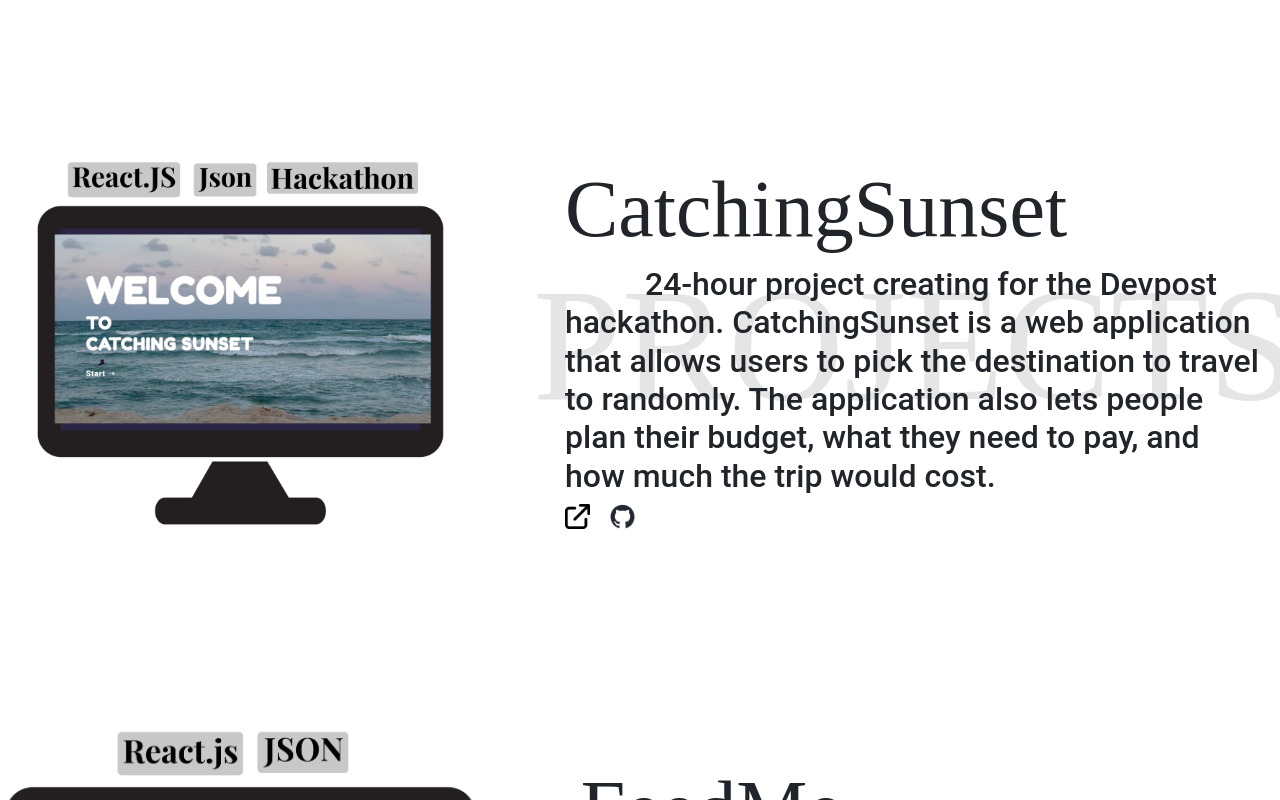
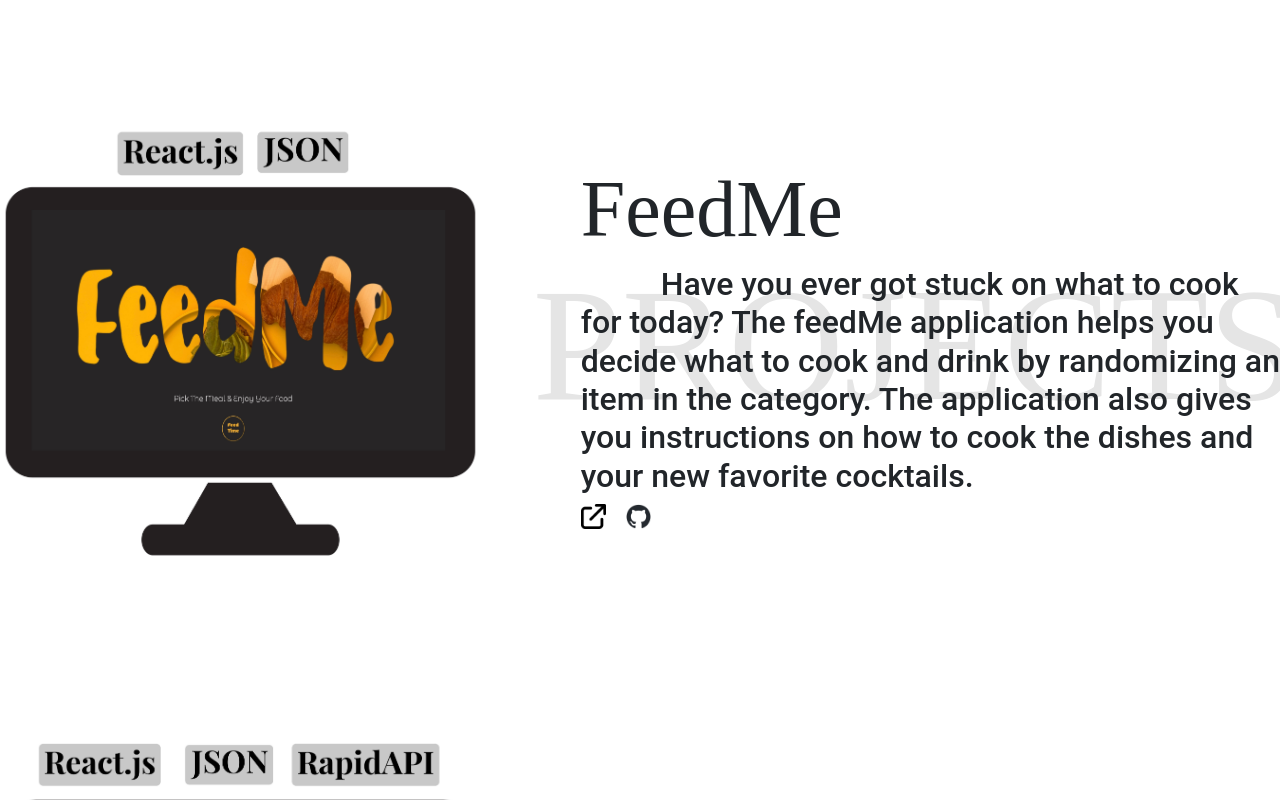
Before and after one commit to Thiratikan/Portfolio, a React (Create React App) app: page / in a window 1280 px wide. Shown: the part 1900-2700 px from the top of the page. Built offline with nearby package versions, Linux system fonts and the light colour scheme; a web font is replaced by a local one.

Commit message:
update footer and project

```diff
--- a/src/Component/projectsData.json
+++ b/src/Component/projectsData.json
@@ -1,20 +1,10 @@
 {
   "data": [
-    {
-      "id": 0,
-      "title": "CatchingSunset",
-      "imgcover": "./images/covers/catchingsunset.jpg",
-      "desc": "24-hour project creating for the Devpost hackathon. CatchingSunset is a web application that allows users to pick the destination to travel to randomly. The application also lets people plan their budget, what they need to pay, and how much the trip would cost.",
-      "detail": "",
-      "img": "./images/projectInfo/feedme.JPG",
-      "link": "https://catchingsunset.netlify.app",
-      "github": "https://github.com/Thiratikan/CatchingSunset"
-    },
     {
       "id": 1,
       "title": "FeedMe",
       "imgcover": "./images/covers/feedmeCover.jpg",
-      "desc": "Have you ever got stuck on what to cook for today? The feedMe application helps you decide what to cook and drink by random item in the category. The application also gives you instructions on how to cook the dishes and your new favorite cocktails.",
+      "desc": "Have you ever got stuck on what to cook for today? The feedMe application helps you decide what to cook and drink by randomizing an item in the category. The application also gives you instructions on how to cook the dishes and your new favorite cocktails.",
       "detail": "",
       "img": "./images/projectInfo/feedme.JPG",
       "link": "https://feedmee.netlify.app/",
@@ -32,6 +22,16 @@
     },
     {
       "id": 3,
+      "title": "CatchingSunset",
+      "imgcover": "./images/covers/catchingsunset.jpg",
+      "desc": "24-hour project creating for the Devpost hackathon. CatchingSunset is a web application that allows users to pick the destination to travel to randomly. The application also lets people plan their budget, what they need to pay, and how much the trip would cost.",
+      "detail": "",
+      "img": "./images/projectInfo/feedme.JPG",
+      "link": "https://catchingsunset.netlify.app",
+      "github": "https://github.com/Thiratikan/CatchingSunset"
+    },
+    {
+      "id": 4,
       "title": "RiceMenu",
       "imgcover": "./images/covers/ricemenuCover.jpg",
       "desc": "Menu from Rice restaurant in 14th DC.",
@@ -41,7 +41,7 @@
       "github": "https://github.com/Thiratikan/RiceMenu"
     },
     {
-      "id": 4,
+      "id": 5,
       "title": "SaveIt",
       "imgcover": "./images/covers/saveitCover.jpg",
       "desc": "It is an application that can create a personal account that is able to create a folder and save files such as pictures and store it in firebase.",
@@ -51,7 +51,7 @@
       "github": "https://github.com/Thiratikan/SaveIt"
     },
     {
-      "id": 5,
+      "id": 6,
       "title": "NewsApp",
       "imgcover": "./images/covers/newsappCover.jpg",
       "desc": "Updated everyday tech news that is able to search what you have just heard.",
@@ -61,7 +61,7 @@
       "github": "https://github.com/Thiratikan/NewsAPP"
     },
     {
-      "id": 6,
+      "id": 7,
       "title": "MovieSeat",
       "imgcover": "./images/covers/movieseatCover.JPG",
       "desc": "The web application that lets the users select the seats from the movie theatre.",
@@ -71,20 +71,20 @@
       "github": "https://github.com/Thiratikan/movie-seat-project"
     },
     {
-      "id": 7,
+      "id": 8,
       "title": "PhotoSell",
       "imgcover": "./images/covers/photosellCover.jpg",
-      "desc": "Selling pictures application which most of the pictures categorize based on the season, including spring, summer, fall, and winter vibes.",
+      "desc": "Sell pictures application which most of the pictures categorize based on the season, including spring, summer, fall, and winter vibes.",
       "detail": "",
       "img": "./images/projectInfo/photosell.JPG",
       "link": "",
       "github": "https://github.com/Thiratikan/PhotoSell"
     },
     {
-      "id": 8,
+      "id": 9,
       "title": "HuluClone",
       "imgcover": "./images/covers/hulucloneCover.JPG",
-      "desc": "Cloning Hulu website",
+      "desc": "Clone of Hulu website",
       "detail": "",
       "img": "./images/projectInfo/huluclone.JPG",
       "link": "https://tkhulu.netlify.app/",
--- a/src/style/stylingInfo.js
+++ b/src/style/stylingInfo.js
@@ -17,7 +17,7 @@ export const CONTACT = styled.div`
   text-align: center;
   position: absolute;
   width: 100%;
-  margin-top: 4500px;
+  margin-top: 4600px;
 
   div {
     display: inline-flex;
```
